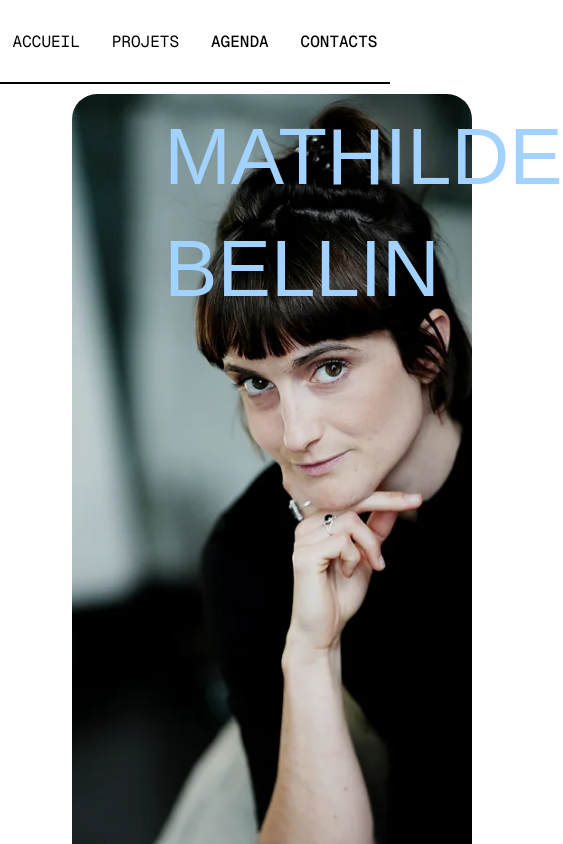
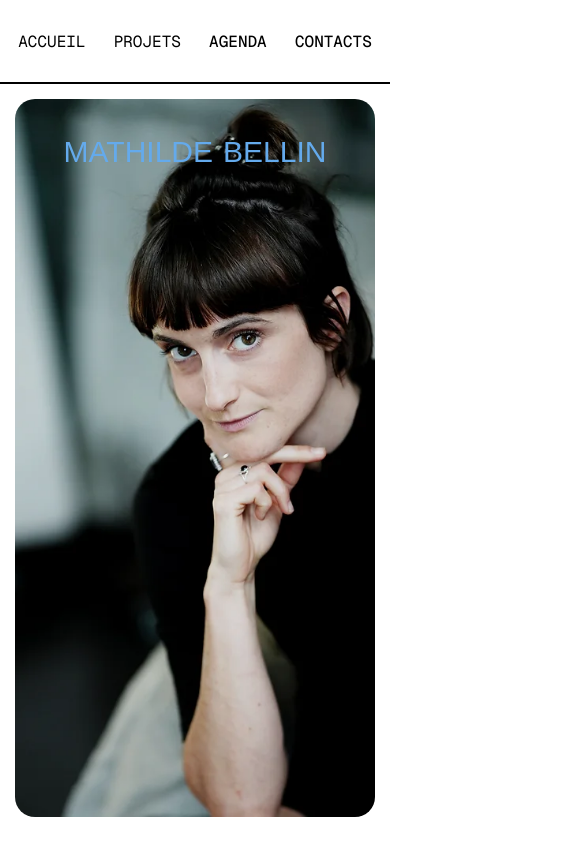
Before and after one commit to Louissnsn/LaSyncopeV2, a Next.js app: page /direction-artistique in a window 390 px wide. Shown: the top 844 px of the page, 563 px wide, since content can reach past the window. Built offline with nearby package versions, Linux system fonts and the light colour scheme; a web font is replaced by a local one.

Commit message:
mathilde style for mobile ok

```diff
--- a/app/(ui)/direction-artistique/page.js
+++ b/app/(ui)/direction-artistique/page.js
@@ -6,7 +6,7 @@ export default function Direction() {
     <div className={styles.container}>
       <Mathilde />
 
-      <Pauline />
+      {/* <Pauline /> */}
     </div>
   );
 }
--- a/app/components/Mathilde.js
+++ b/app/components/Mathilde.js
@@ -12,15 +12,17 @@ export default function Mathilde() {
           alt="Photo de Mathilde"
           fill
           style={{
-            borderRadius: "25px",
+            borderRadius: "20px",
             objectFit: "cover",
-            minWidth: "400px",
+            minWidth: "250px",
           }}
         />
-        <p className={styles.nom}>
-          MATHILDE
-          <span className={styles.nomFamille}>BELLIN</span>
-        </p>
+        <div className={styles.nomContainer}>
+          <p className={styles.nom}>
+            MATHILDE
+            <span className={styles.nomFamille}>BELLIN</span>
+          </p>
+        </div>
       </div>
       <div className={styles.bioTitle}>
         <p>B I O</p>
@@ -57,8 +59,7 @@ export default function Mathilde() {
           et des ateliers d&apos;écriture dans différentes structures publiques
           (médiathèques, associations). En 2024, elle est enseignante en Arts du
           spectacle à l&apos;Université Lyon 2 et à la mise en scène de
-          l&apos;opéra
-          <em>Lakmé</em>.
+          l&apos;opéra <em>Lakmé</em>.
         </p>
         <div className={styles.zigZag}></div>
       </div>
--- a/app/styles/Header.module.css
+++ b/app/styles/Header.module.css
@@ -115,7 +115,7 @@
 
 .navLink {
   display: inline-block;
-  padding: 1rem;
+  padding: 10px;
   border-radius: 0.375rem;
   text-align: justify;
   color: black;
--- a/app/styles/Mathilde.module.css
+++ b/app/styles/Mathilde.module.css
@@ -1,3 +1,4 @@
+@media (min-width: 768px) {
   .matContainer {
     padding: 4%;
     width: 100vw;
@@ -7,7 +8,6 @@
     grid-template-rows: repeat(12, 1fr);
     grid-column-gap: 0px;
     grid-row-gap: 0px;
-  padding: 10px;
   }
 
   .photoContainer {
@@ -84,3 +84,53 @@
     margin-left: 60%;
     border-radius: 50px;
   }
+}
+
+@media (min-width: 300px) and (max-width: 767px) {
+  .matContainer {
+    display: flex;
+    flex-direction: column;
+    justify-content: center;
+    width: 100vw;
+    height: fit-content;
+    padding: 15px;
+  }
+
+  .photoContainer {
+    max-height: 90vh;
+    min-height: 85vh;
+    min-width: 100%;
+    max-width: 100%;
+    display: flex;
+    flex-direction: column;
+    position: relative;
+  }
+
+  .nomContainer {
+    position: absolute;
+    font-family: var(--font-combine);
+    top: 5%;
+    color: #64aaec;
+    width: 100%;
+    text-align: center;
+    font-size: 30px;
+  }
+  .nomFamille {
+    margin-left: 10px;
+  }
+  .bioTitle {
+    margin-top: 10%;
+    text-align: center;
+    font-family: var(--font-geist-mono, "Courier New", monospace);
+    font-size: 20px;
+    color: #a2d2ff;
+  }
+  .bio {
+    padding: 2%;
+  }
+  .texteBio {
+    margin-top: 5%;
+    font-family: var(--font-geist-mono, "Courier New", monospace);
+    text-indent: 5%;
+  }
+}
```
Lines whose indentation alone changed are shown as unchanged.
